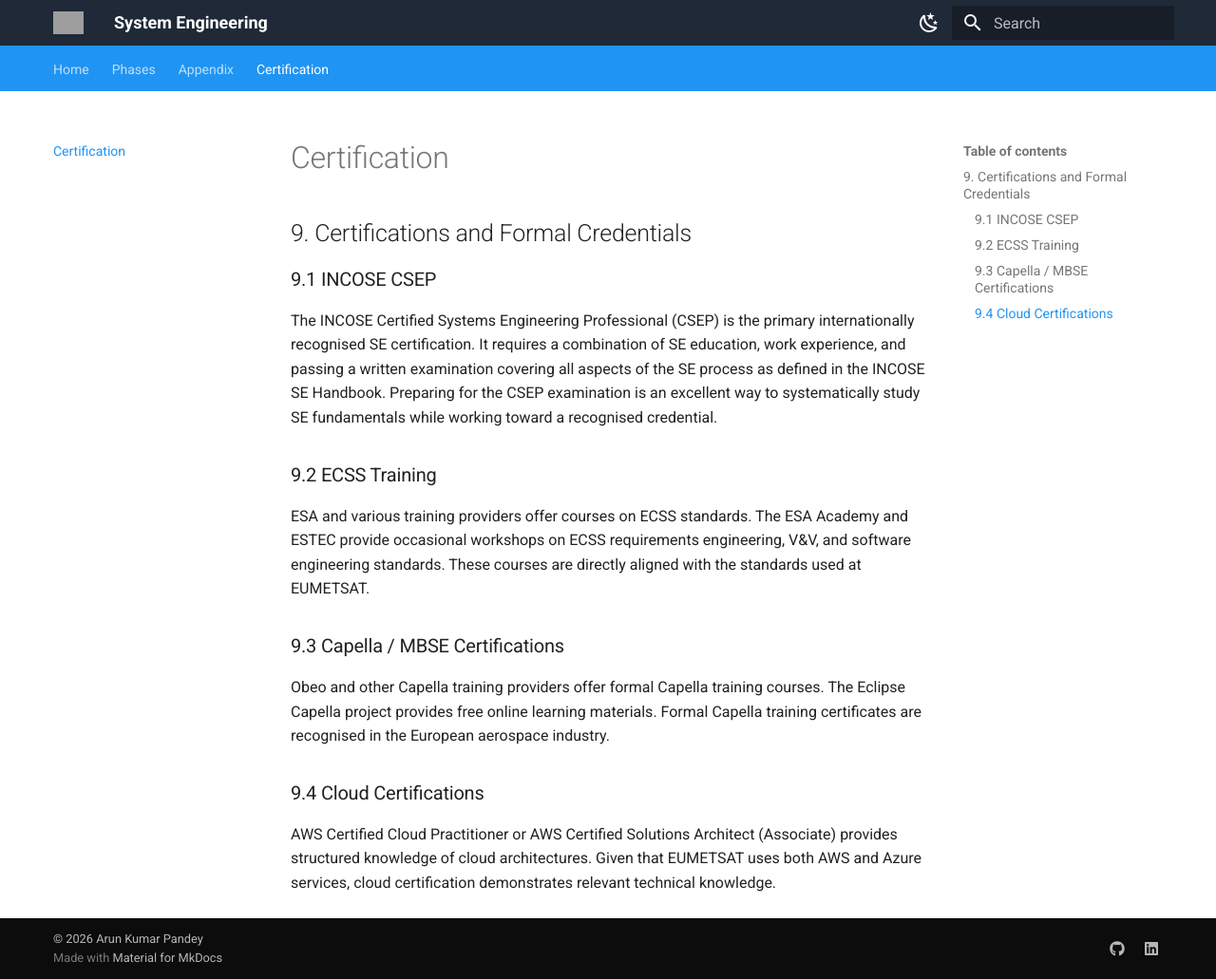
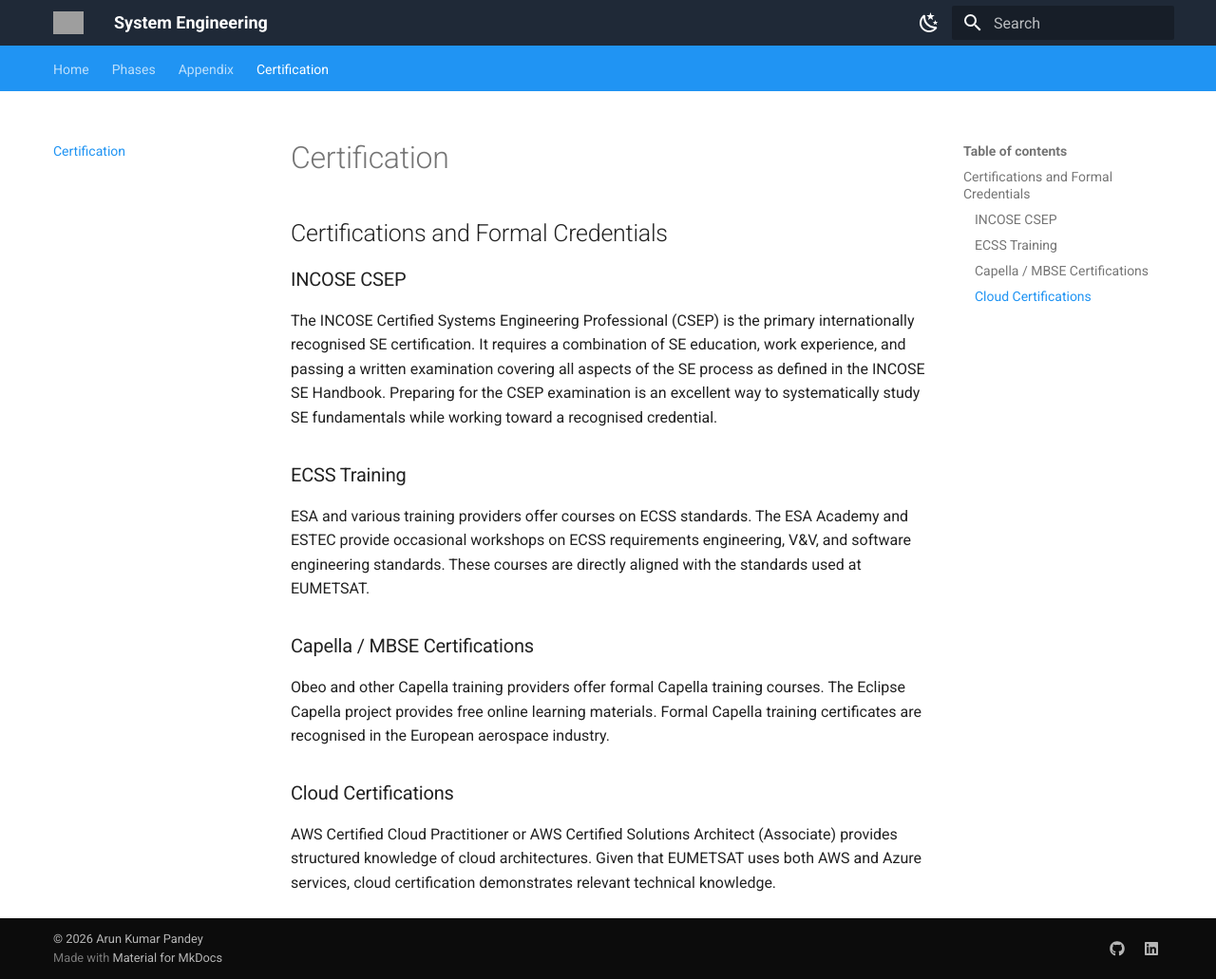
Before and after one commit to arunp77/system-engineering, an MkDocs documentation site: the page built from docs/chapters/certification.md, in a window 1280 px wide and 1031 px high. Shown: the whole window at 95% size. Built offline with MkDocs 1.6.1 and Material for MkDocs 9.7.7, drawn with Linux system fonts in a browser that asks for light colours; grey boxes are pictures that could not be loaded.

```diff
--- a/docs/chapters/certification.md
+++ b/docs/chapters/certification.md
@@ -1,17 +1,17 @@
-## 9. Certifications and Formal Credentials
+## Certifications and Formal Credentials
 
-### 9.1 INCOSE CSEP
+### INCOSE CSEP
 
 The INCOSE Certified Systems Engineering Professional (CSEP) is the primary internationally recognised SE certification. It requires a combination of SE education, work experience, and passing a written examination covering all aspects of the SE process as defined in the INCOSE SE Handbook. Preparing for the CSEP examination is an excellent way to systematically study SE fundamentals while working toward a recognised credential.
 
-### 9.2 ECSS Training
+### ECSS Training
 
 ESA and various training providers offer courses on ECSS standards. The ESA Academy and ESTEC provide occasional workshops on ECSS requirements engineering, V&V, and software engineering standards. These courses are directly aligned with the standards used at EUMETSAT.
 
-### 9.3 Capella / MBSE Certifications
+### Capella / MBSE Certifications
 
 Obeo and other Capella training providers offer formal Capella training courses. The Eclipse Capella project provides free online learning materials. Formal Capella training certificates are recognised in the European aerospace industry.
 
-### 9.4 Cloud Certifications
+### Cloud Certifications
 
 AWS Certified Cloud Practitioner or AWS Certified Solutions Architect (Associate) provides structured knowledge of cloud architectures. Given that EUMETSAT uses both AWS and Azure services, cloud certification demonstrates relevant technical knowledge.
```
Also changed, not shown: docs/chapters/Appendix-A.md (+11 -11 lines), docs/chapters/Appendix-B.md (+9 -9 lines), docs/chapters/Appendix-C.md (+6 -6 lines), site/chapters/Appendix-A/index.html, site/chapters/Appendix-B/index.html, site/chapters/Appendix-C/index.html, site/chapters/certification/index.html, site/chapters/phase-1/index.html, site/chapters/phase-2/index.html, site/chapters/phase-3/index.html, site/chapters/phase-4/index.html, site/chapters/phase-5/index.html, site/chapters/phase-6/index.html, site/chapters/phase-7/index.html, 3 more files.
